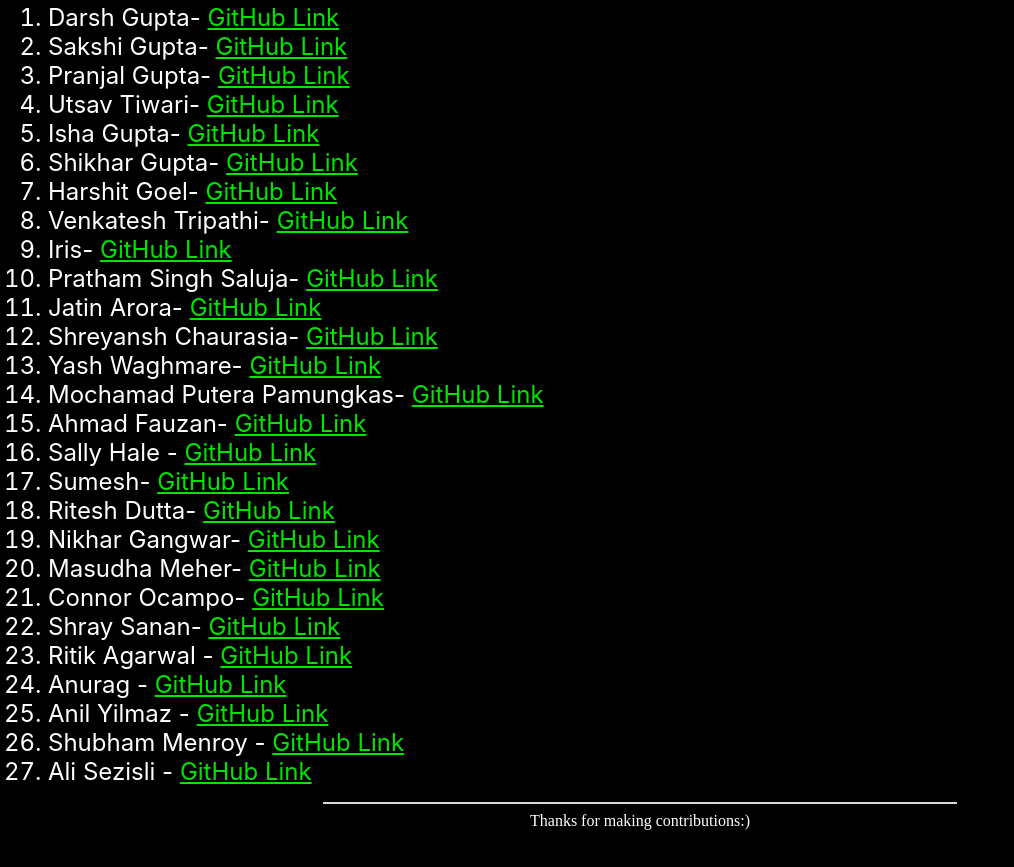
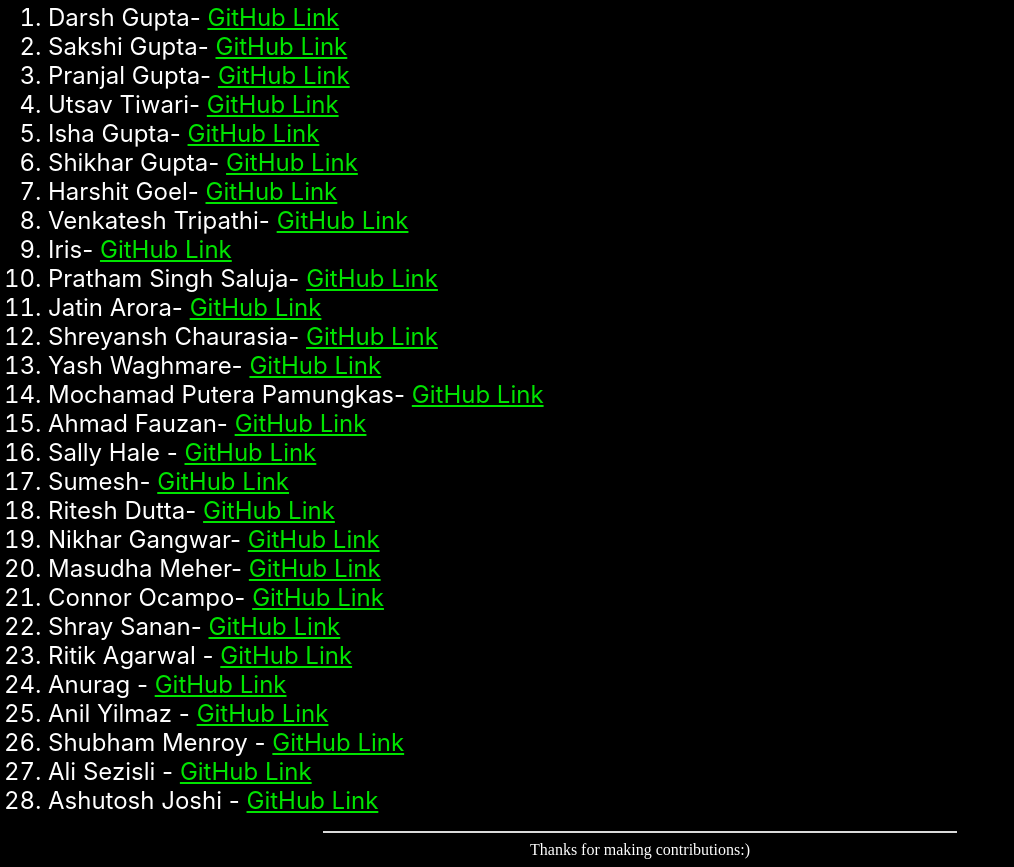
Before and after one commit to Darsh2001/HACKTOBERFEST-2020, a plain HTML site: page index.html in a window 1280 px wide. Shown: the part 893-1760 px from the top of the page, without its empty margins (0-1014 px from the left). Before the commit the page ends 1731 px from the top, so only its background shows below. Drawn offline with Linux system fonts and the light colour scheme.

Commit message:
Update index.html

```diff
--- a/index.html
+++ b/index.html
@@ -55,6 +55,7 @@
     <li>Anil Yilmaz - <a href = "https://github.com/anilyilmazz"> GitHub Link</a>
     <li>Shubham Menroy - <a href = "https://github.com/shubham9672"> GitHub Link</a>
 	<li>Ali Sezisli - <a href = "https://github.com/alisezisli"> GitHub Link</a>
+		<li>Ashutosh Joshi - <a href = "https://github.com/Ashutosh007-dev"> GitHub Link</a>
 </ol></font>
 <hr width=50% color='#dadada'>
 <center>Thanks for making contributions:)</center>
```
